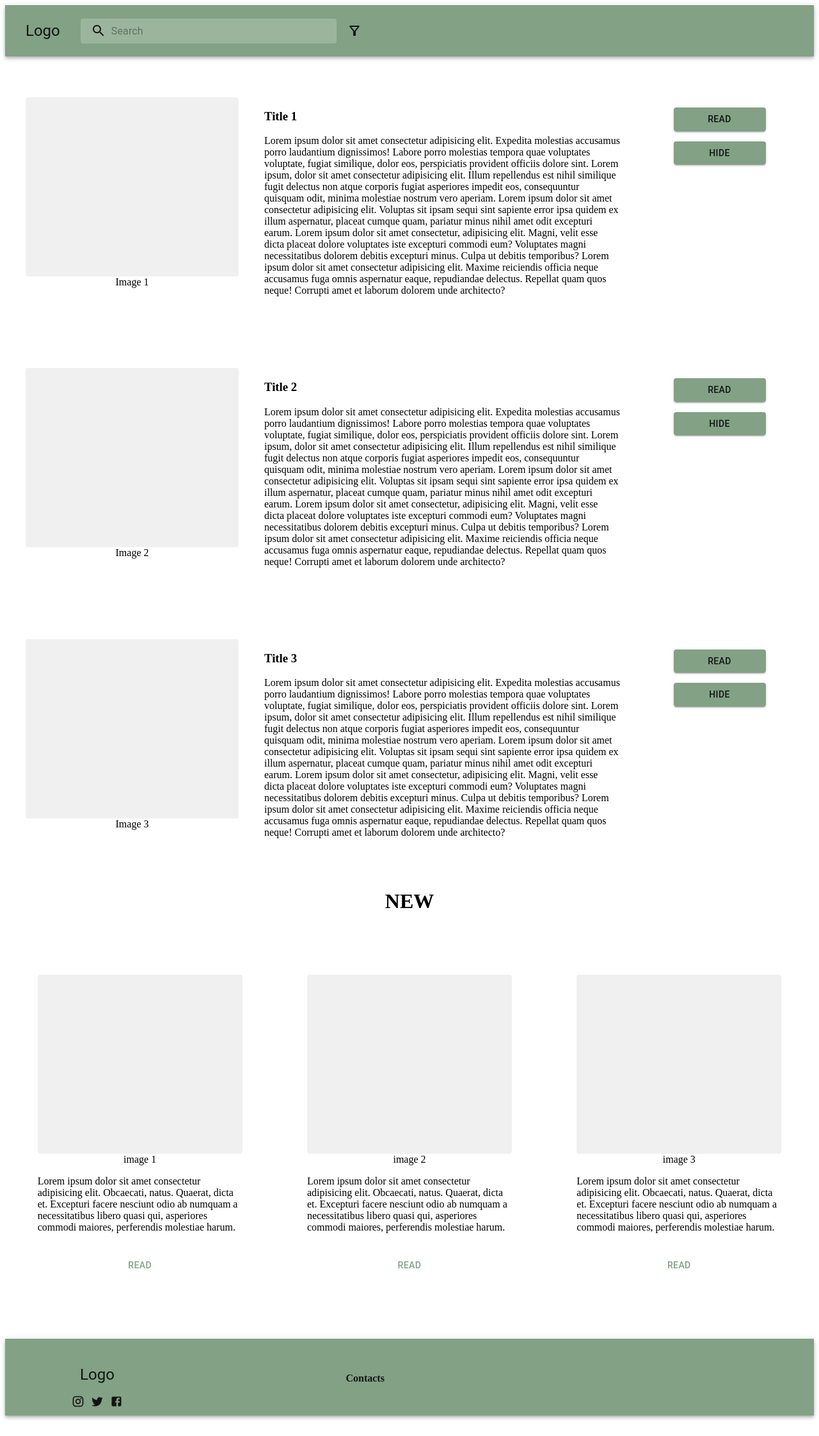
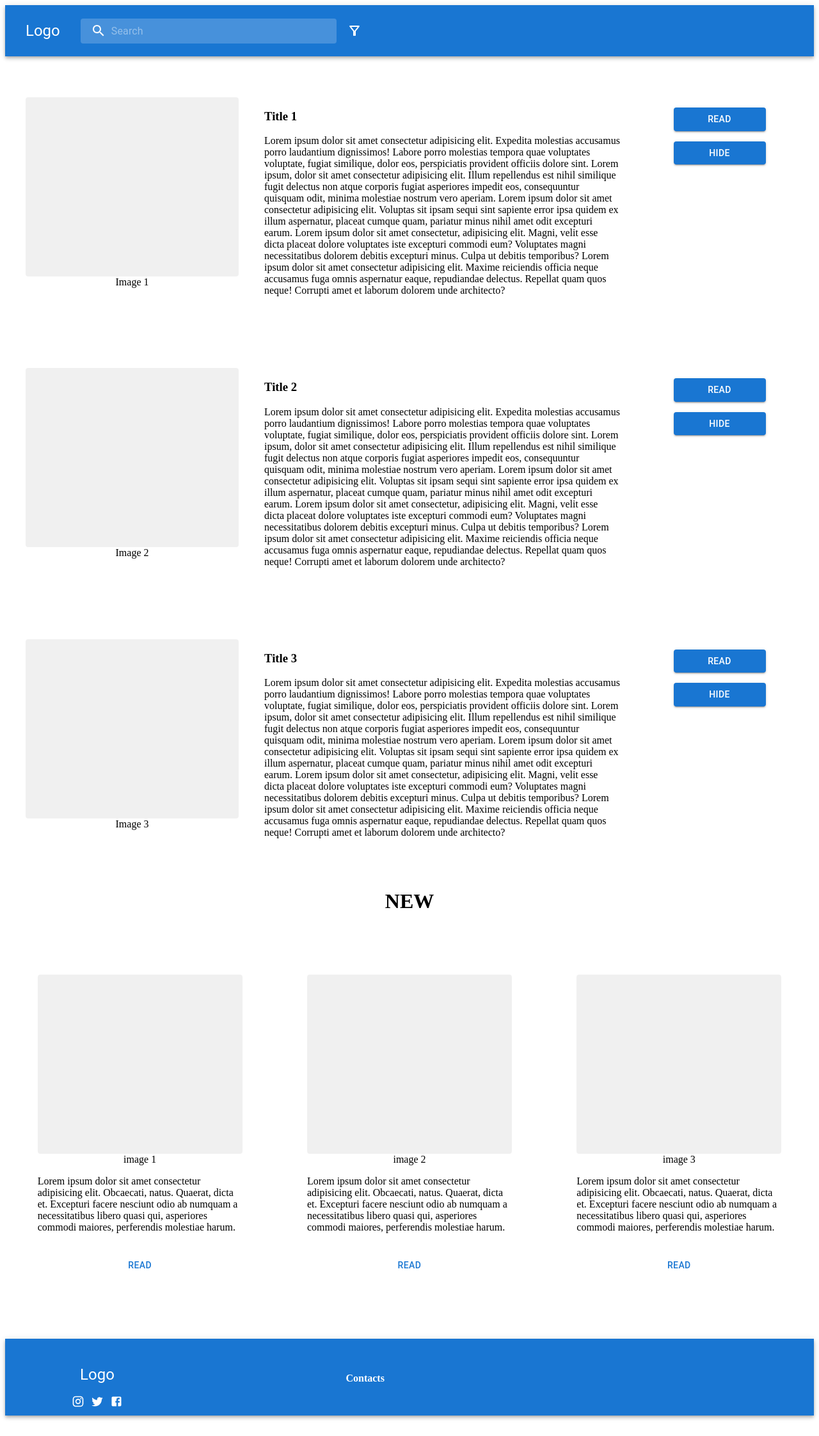
Before and after one commit to ValeriaTripuz/web-app-news, a React (Create React App) app: page / in a window 1280 px wide. Shown: the whole page at 64% size. Built offline with nearby package versions, Linux system fonts and the light colour scheme.

Commit message:
delete theme from this branch

```diff
--- a/src/App.tsx
+++ b/src/App.tsx
@@ -3,20 +3,8 @@ import "./App.css";
 import Header from "./components/Header";
 import Main from "./components/Main";
 import Footer from "./components/Footer";
-import { createTheme, ThemeProvider } from "@mui/material";
 import { useQuery } from "react-query";
 import axios from "axios";
-
-const theme = createTheme({
-  palette: {
-    primary: {
-      main: "#82A185",
-    },
-    secondary: {
-      main: "#B8D192",
-    },
-  },
-});
 
 // export async function fetchCoins<T>(): Promise<T> {
 //   const { data } = await axios.get(
@@ -30,13 +18,11 @@ function App() {
 
   // console.log(data);
   return (
-    <ThemeProvider theme={theme}>
-      <div className="App">
-        <Header />
-        <Main />
-        <Footer />
-      </div>
-    </ThemeProvider>
+    <div className="App">
+      <Header />
+      <Main />
+      <Footer />
+    </div>
   );
 }
 
--- a/src/components/ArticlePreview.tsx
+++ b/src/components/ArticlePreview.tsx
@@ -14,11 +14,6 @@ const Item = styled("div")(() => ({
 const CSSButton = styled(Button)(() => ({
   width: "18vh",
   marginTop: "1rem",
-  // background: alpha(theme.palette.primary.light, 0.5),
-  // "&:hover": {
-  //   color: theme.palette.common.white,
-  //   background: theme.palette.primary.main,
-  // },
 }));
 
 export interface StandardComponentProps {
--- a/src/components/NewsSuggestion.tsx
+++ b/src/components/NewsSuggestion.tsx
@@ -14,11 +14,6 @@ const Item = styled("div")(() => ({
 const CSSButton = styled(Button)(() => ({
   width: "20vh",
   marginTop: "1rem",
-  // color: theme.palette.primary.main,
-  // "&: hover": {
-  //   background: theme.palette.primary.light,
-  //   color: theme.palette.common.white,
-  // },
 }));
 
 export interface StandardComponentProps {
```
